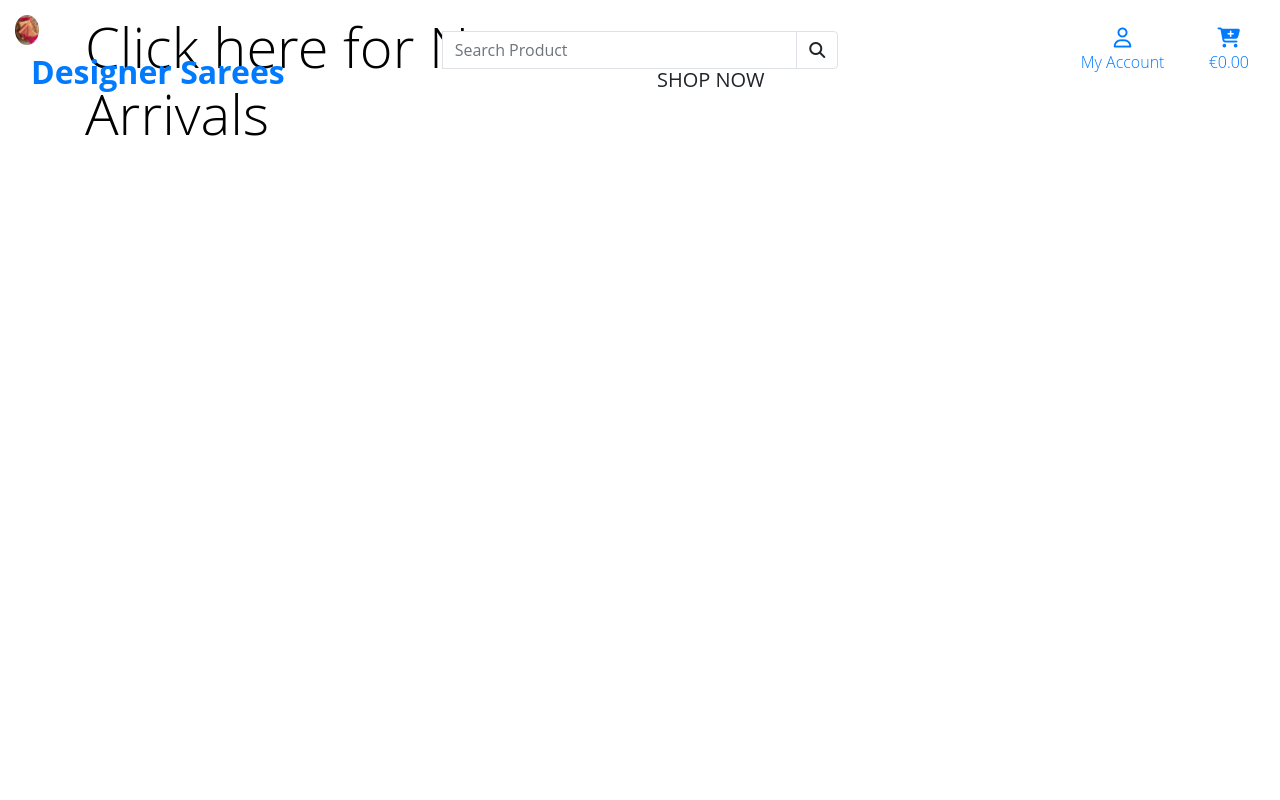
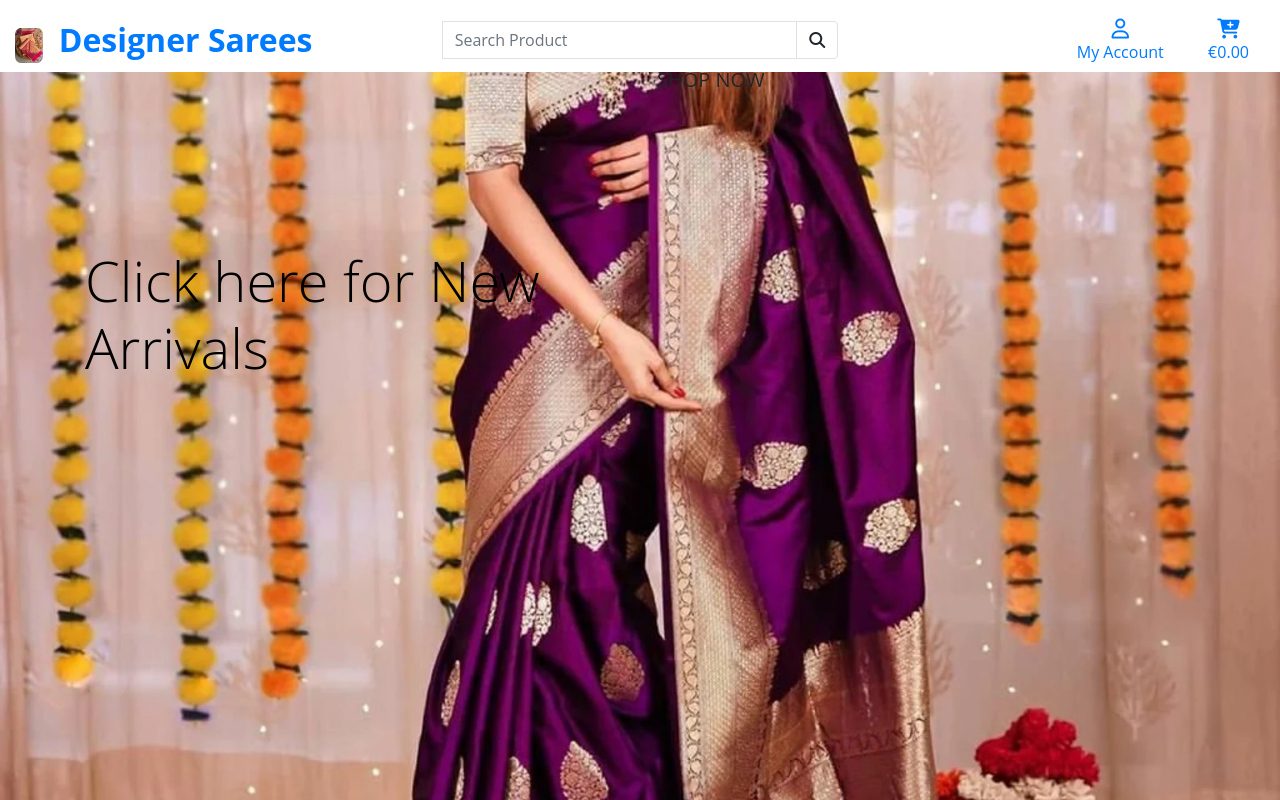
Before and after one commit to KSanthanesh/designer-silks, a Django app: page / in a window 1280 px wide. Run offline with Django 3.2, Linux system fonts and the light colour scheme; some libraries are stand-ins or nearby versions.

Commit message:
Add background image for home page

```diff
--- a/designer_silks/settings.py
+++ b/designer_silks/settings.py
@@ -148,6 +148,10 @@ USE_TZ = True
 # https://docs.djangoproject.com/en/3.2/howto/static-files/
 
 STATIC_URL = '/static/'
+STATICFILES_DIRS = (os.path.join(BASE_DIR, 'static'),)
+
+MEDIA_URL = '/media/'
+MEDIA_ROOT = os.path.join(BASE_DIR, 'media')
 
 # Default primary key field type
 # https://docs.djangoproject.com/en/3.2/ref/settings/#default-auto-field
--- a/designer_silks/urls.py
+++ b/designer_silks/urls.py
@@ -15,9 +15,11 @@ Including another URLconf
 """
 from django.contrib import admin
 from django.urls import path, include
+from django.conf import settings
+from django.conf.urls.static import static
 
 urlpatterns = [
     path('admin/', admin.site.urls),
     path('accounts/', include('allauth.urls')),
     path('', include('home.urls')),
-]
+] + static(settings.MEDIA_URL, document_root=settings.MEDIA_ROOT)
--- a/static/css/style.css
+++ b/static/css/style.css
@@ -8,20 +8,24 @@
 }
 
 html {
-    overflow-x: hidden;
+    /* height: 100%; */
 }
 
 body {
-    background-color: #fff;
+    background: url('/media/home-image-1.webp') no-repeat center center fixed;
+    background-size: cover;
+    height: calc(100vh - 164px);
     font-family: "Open Sans", cursive;
-    font-size: 16px;
-    font-weight: 300;
     color: #000;
 }
 /*---------------------------------------------------- base logo */
 .logo {
-    width: 6%;
-    height: 6%;
-    border-radius: 50%;
+    width: 7%;
+    height: 7%;
+    border-radius: 20%;
     margin-top: 15px;
 }
+
+.header {
+    display: flex;
+}
--- a/templates/base.html
+++ b/templates/base.html
@@ -34,11 +34,11 @@
   </head>
   <body>
     <header class="container-fluid fixed-top">
-      <div class="row">
-        <div class="col-12 col-lg-4 text-center text-lg-left my-auto py-1 py-lg-0">
+      <div id="topnav" class="row bg-white pt-lg-2 d-none d-lg-flex">
+        <div class="col-12 col-lg-4 text-center text-lg-left my-auto py-1 py-lg-0 header">
           <img src="{% static 'images/logo.png' %}" class="logo" alt="logo">
-          <a href="{% url 'home' %}" class="nav-link main-logo-link">
-            <h2 class="logo-font text-black my-0"><b>Designer Sarees</b></h2></a>
+
+            <h2 class="logo-font text-black my-0 header"><a href="{% url 'home' %}" class="nav-link main-logo-link"><b>Designer Sarees</b></a></h2>
         </div>
         <div class="col-12 col-lg-4 my-auto py-1 py-lg-0">
           <form method="GET" action="">
```
Also changed, not shown: media/home-image-1.webp (added).
